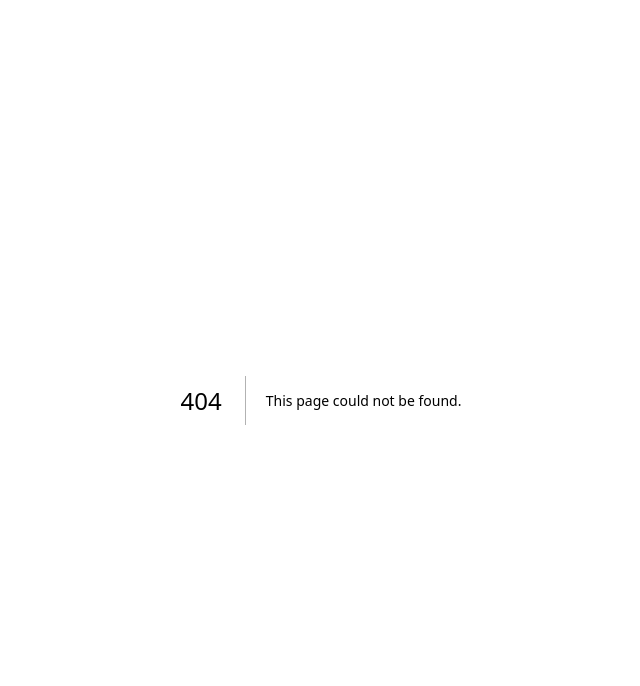
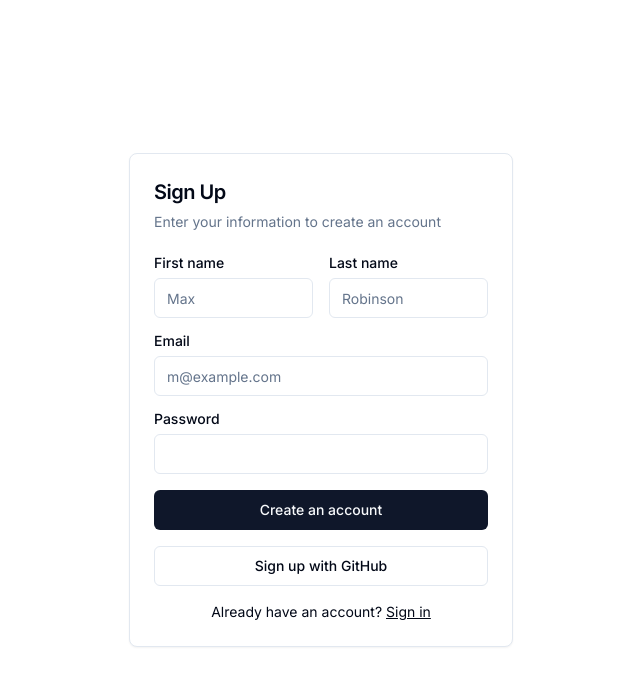
Before and after one commit to Hugo-Delattre/TechMarket, a Next.js app in the folder front/: page /register in a window 1280 px wide. Before the commit this address had no page. Shown: the top 686 px of the page, without its empty margins (319-959 px from the left). Built offline with nearby package versions, Linux system fonts and the light colour scheme.

Commit message:
feat: add sign up page

```diff
--- a/front/app/page.tsx
+++ b/front/app/page.tsx
@@ -1,112 +1,75 @@
 import Image from "next/image";
+import Link from "next/link";
 
 export default function Home() {
   return (
-    <main className="flex min-h-screen flex-col items-center justify-between p-24">
-      <div className="z-10 max-w-5xl w-full items-center justify-between font-mono text-sm lg:flex">
-        <p className="fixed left-0 top-0 flex w-full justify-center border-b border-gray-300 bg-gradient-to-b from-zinc-200 pb-6 pt-8 backdrop-blur-2xl dark:border-neutral-800 dark:bg-zinc-800/30 dark:from-inherit lg:static lg:w-auto  lg:rounded-xl lg:border lg:bg-gray-200 lg:p-4 lg:dark:bg-zinc-800/30">
-          Get started by editing&nbsp;
-          <code className="font-mono font-bold">app/page.tsx</code>
-        </p>
-        <div className="fixed bottom-0 left-0 flex h-48 w-full items-end justify-center bg-gradient-to-t from-white via-white dark:from-black dark:via-black lg:static lg:h-auto lg:w-auto lg:bg-none">
-          <a
-            className="pointer-events-none flex place-items-center gap-2 p-8 lg:pointer-events-auto lg:p-0"
-            href="https://vercel.com?utm_source=create-next-app&utm_medium=appdir-template&utm_campaign=create-next-app"
-            target="_blank"
-            rel="noopener noreferrer"
-          >
-            By{" "}
-            <Image
-              src="/vercel.svg"
-              alt="Vercel Logo"
-              className="dark:invert"
-              width={100}
-              height={24}
-              priority
-            />
-          </a>
-        </div>
-      </div>
-
-      <div className="relative flex place-items-center before:absolute before:h-[300px] before:w-full sm:before:w-[480px] before:-translate-x-1/2 before:rounded-full before:bg-gradient-radial before:from-white before:to-transparent before:blur-2xl before:content-[''] after:absolute after:-z-20 after:h-[180px] after:w-full sm:after:w-[240px] after:translate-x-1/3 after:bg-gradient-conic after:from-sky-200 after:via-blue-200 after:blur-2xl after:content-[''] before:dark:bg-gradient-to-br before:dark:from-transparent before:dark:to-blue-700 before:dark:opacity-10 after:dark:from-sky-900 after:dark:via-[#0141ff] after:dark:opacity-40 before:lg:h-[360px] z-[-1]">
-        <Image
-          className="relative dark:drop-shadow-[0_0_0.3rem_#ffffff70] dark:invert"
-          src="/next.svg"
-          alt="Next.js Logo"
-          width={180}
-          height={37}
-          priority
-        />
-      </div>
+    <main className="flex min-h-screen flex-col items-center p-24 justify-center">
+      <div className="relative flex place-items-center before:absolute before:h-[300px] before:w-full sm:before:w-[480px] before:-translate-x-1/2 before:rounded-full before:bg-gradient-radial before:from-white before:to-transparent before:blur-2xl before:content-[''] after:absolute after:-z-20 after:h-[180px] after:w-full sm:after:w-[240px] after:translate-x-1/3 after:bg-gradient-conic after:from-sky-200 after:via-blue-200 after:blur-2xl after:content-[''] before:dark:bg-gradient-to-br before:dark:from-transparent before:dark:to-blue-700 before:dark:opacity-10 after:dark:from-sky-900 after:dark:via-[#0141ff] after:dark:opacity-40 before:lg:h-[360px] z-[-1]"></div>
 
       <div className="mb-32 grid text-center lg:max-w-5xl lg:w-full lg:mb-0 lg:grid-cols-4 lg:text-left">
-        <a
-          href="https://nextjs.org/docs?utm_source=create-next-app&utm_medium=appdir-template&utm_campaign=create-next-app"
+        <Link
+          href="/products"
           className="group rounded-lg border border-transparent px-5 py-4 transition-colors hover:border-gray-300 hover:bg-gray-100 hover:dark:border-neutral-700 hover:dark:bg-neutral-800/30"
-          target="_blank"
           rel="noopener noreferrer"
         >
           <h2 className={`mb-3 text-2xl font-semibold`}>
-            Docs{" "}
+            Products
             <span className="inline-block transition-transform group-hover:translate-x-1 motion-reduce:transform-none">
               -&gt;
             </span>
           </h2>
           <p className={`m-0 max-w-[30ch] text-sm opacity-50`}>
-            Find in-depth information about Next.js features and API.
+            Discover our products.
           </p>
-        </a>
+        </Link>
 
-        <a
-          href="https://nextjs.org/learn?utm_source=create-next-app&utm_medium=appdir-template-tw&utm_campaign=create-next-app"
+        <Link
+          href="/orders"
           className="group rounded-lg border border-transparent px-5 py-4 transition-colors hover:border-gray-300 hover:bg-gray-100 hover:dark:border-neutral-700 hover:dark:bg-neutral-800/30"
-          target="_blank"
           rel="noopener noreferrer"
         >
           <h2 className={`mb-3 text-2xl font-semibold`}>
-            Learn{" "}
+            Orders
             <span className="inline-block transition-transform group-hover:translate-x-1 motion-reduce:transform-none">
               -&gt;
             </span>
           </h2>
           <p className={`m-0 max-w-[30ch] text-sm opacity-50`}>
-            Learn about Next.js in an interactive course with&nbsp;quizzes!
+            Check your orders.
           </p>
-        </a>
+        </Link>
 
-        <a
-          href="https://vercel.com/templates?framework=next.js&utm_source=create-next-app&utm_medium=appdir-template&utm_campaign=create-next-app"
+        <Link
+          href="login"
           className="group rounded-lg border border-transparent px-5 py-4 transition-colors hover:border-gray-300 hover:bg-gray-100 hover:dark:border-neutral-700 hover:dark:bg-neutral-800/30"
-          target="_blank"
           rel="noopener noreferrer"
         >
           <h2 className={`mb-3 text-2xl font-semibold`}>
-            Templates{" "}
+            Log in
             <span className="inline-block transition-transform group-hover:translate-x-1 motion-reduce:transform-none">
               -&gt;
             </span>
           </h2>
           <p className={`m-0 max-w-[30ch] text-sm opacity-50`}>
-            Explore starter templates for Next.js.
+            Log in to your account.
           </p>
-        </a>
+        </Link>
 
-        <a
-          href="https://vercel.com/new?utm_source=create-next-app&utm_medium=appdir-template&utm_campaign=create-next-app"
+        <Link
+          href="register"
           className="group rounded-lg border border-transparent px-5 py-4 transition-colors hover:border-gray-300 hover:bg-gray-100 hover:dark:border-neutral-700 hover:dark:bg-neutral-800/30"
-          target="_blank"
           rel="noopener noreferrer"
         >
           <h2 className={`mb-3 text-2xl font-semibold`}>
-            Deploy{" "}
+            Sign Up{" "}
             <span className="inline-block transition-transform group-hover:translate-x-1 motion-reduce:transform-none">
               -&gt;
             </span>
           </h2>
           <p className={`m-0 max-w-[30ch] text-sm opacity-50 text-balance`}>
-            Instantly deploy your Next.js site to a shareable URL with Vercel.
+            Create an account.
           </p>
-        </a>
+        </Link>
       </div>
     </main>
   );
--- /dev/null
+++ b/front/app/register/page.tsx
@@ -0,0 +1,12 @@
+import { RegisterForm } from "@/components/RegisterForm";
+import React from "react";
+
+const page = () => {
+  return (
+    <div className="flex justify-center h-screen items-center">
+      <RegisterForm />
+    </div>
+  );
+};
+
+export default page;
--- /dev/null
+++ b/front/components/RegisterForm.tsx
@@ -0,0 +1,64 @@
+import Link from "next/link";
+
+import { Button } from "@/components/ui/button";
+import {
+  Card,
+  CardContent,
+  CardDescription,
+  CardHeader,
+  CardTitle,
+} from "@/components/ui/card";
+import { Input } from "@/components/ui/input";
+import { Label } from "@/components/ui/label";
+
+export function RegisterForm() {
+  return (
+    <Card className="mx-auto max-w-sm">
+      <CardHeader>
+        <CardTitle className="text-xl">Sign Up</CardTitle>
+        <CardDescription>
+          Enter your information to create an account
+        </CardDescription>
+      </CardHeader>
+      <CardContent>
+        <div className="grid gap-4">
+          <div className="grid grid-cols-2 gap-4">
+            <div className="grid gap-2">
+              <Label htmlFor="first-name">First name</Label>
+              <Input id="first-name" placeholder="Max" required />
+            </div>
+            <div className="grid gap-2">
+              <Label htmlFor="last-name">Last name</Label>
+              <Input id="last-name" placeholder="Robinson" required />
+            </div>
+          </div>
+          <div className="grid gap-2">
+            <Label htmlFor="email">Email</Label>
+            <Input
+              id="email"
+              type="email"
+              placeholder="m@example.com"
+              required
+            />
+          </div>
+          <div className="grid gap-2">
+            <Label htmlFor="password">Password</Label>
+            <Input id="password" type="password" />
+          </div>
+          <Button type="submit" className="w-full">
+            Create an account
+          </Button>
+          <Button variant="outline" className="w-full">
+            Sign up with GitHub
+          </Button>
+        </div>
+        <div className="mt-4 text-center text-sm">
+          Already have an account?{" "}
+          <Link href="#" className="underline">
+            Sign in
+          </Link>
+        </div>
+      </CardContent>
+    </Card>
+  );
+}
```
